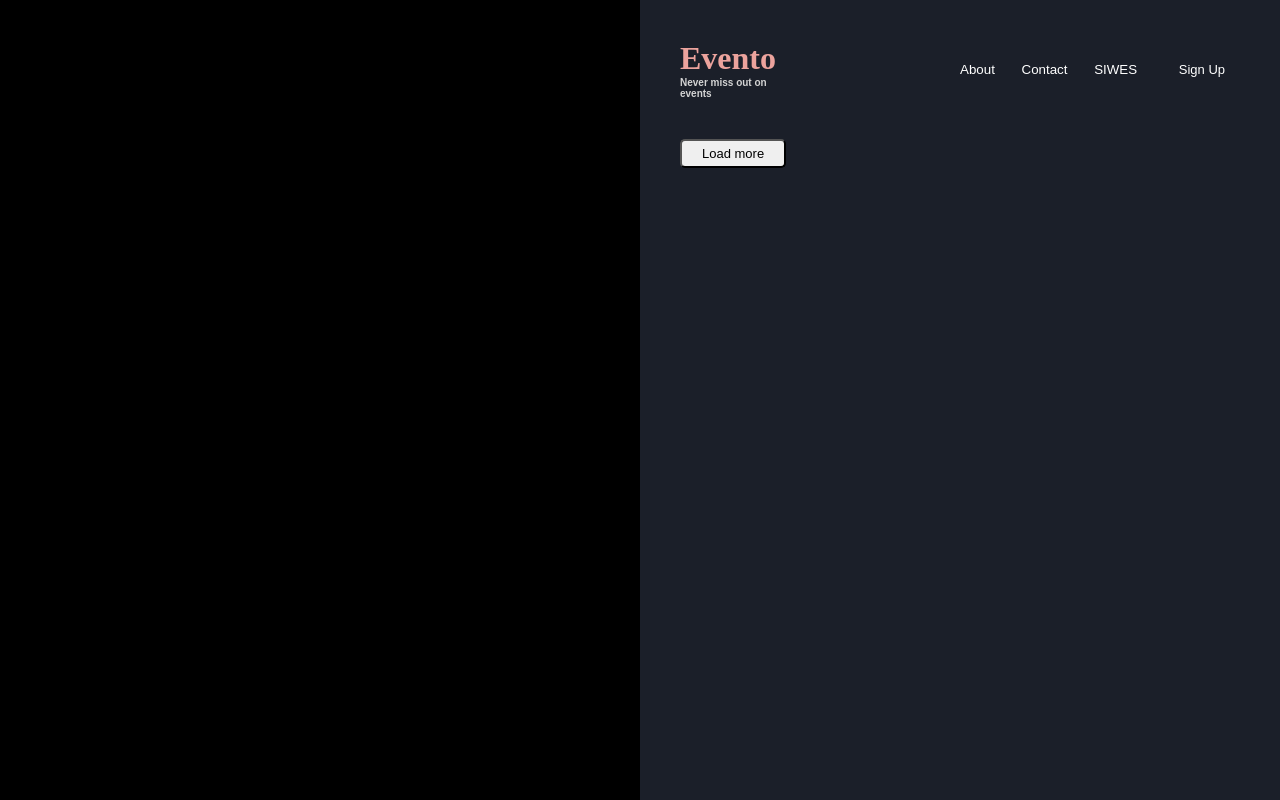
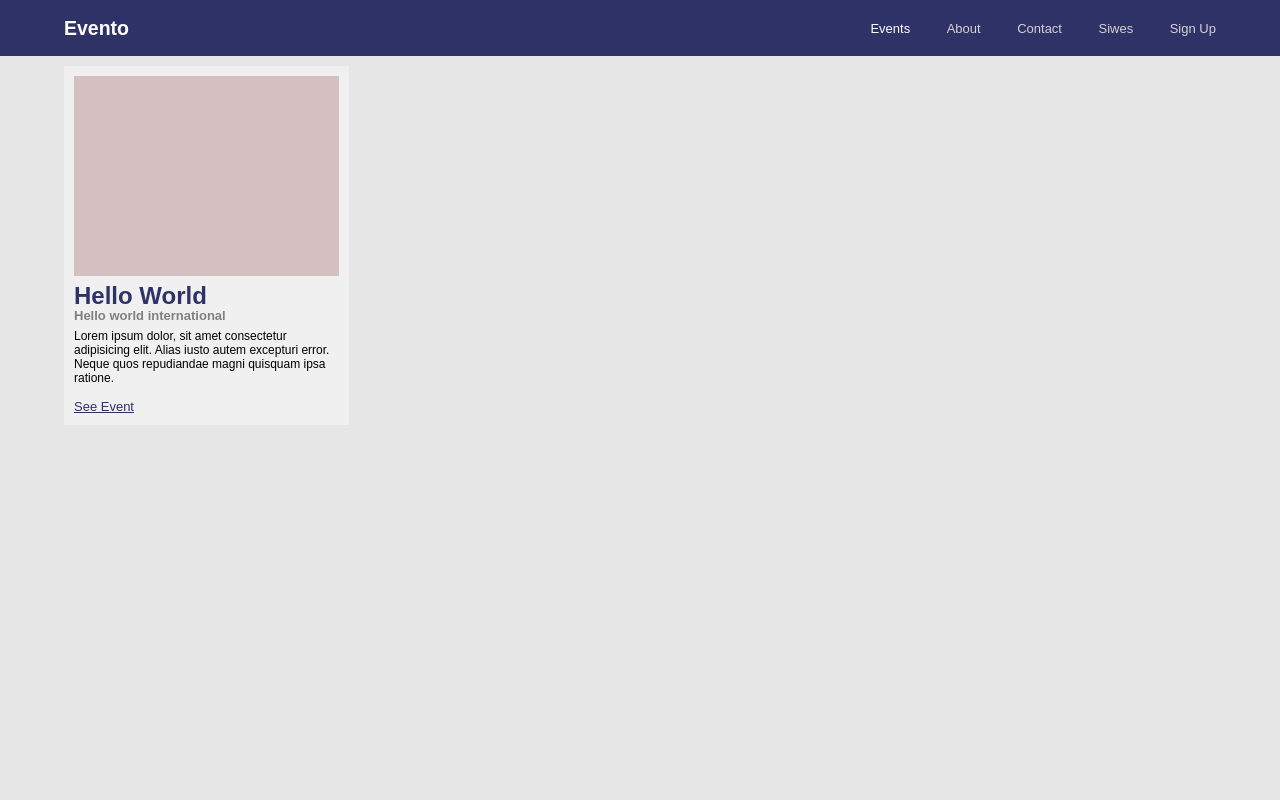
Before and after one commit to Chighold/evento, a website: page pages/home.html in a window 1280 px wide. Drawn offline with Linux system fonts and the light colour scheme; files that its build step writes are made by us from their sources; files whose address does not match are found by name.

Commit message:
Home page update

```diff
--- a/pages/home.html
+++ b/pages/home.html
@@ -2,32 +2,28 @@
 <html lang="en">
 <head>
     <title> Evento | Welcome </title>
-    <link rel="stylesheet" href="styles/home.css">
-    <script src="https://kit.fontawesome.com/b8ef5b471e.js" crossorigin="anonymous"></script>
-    <script type="module" src="/scripts/Processes.js"></script>
+    <link rel="stylesheet" href="../styles/home.css">
 </head>
 <body>
-    <div id="backdrop">
-        <img src="img/pix6.jpg" alt="">
+    <div id="header">
+        <h2> Evento </h2>
+        <div id="links">
+            <a href="pages/home.html"> Events </a>
+            <a href="pages/about.html"> About </a>
+            <a href="pages/contact.html"> Contact </a>
+            <a href="pages/home.html"> Siwes </a>
+            <a href="pages/host.html"> Sign Up </a>
+        </div>
     </div>
-    <div id="background">
-        <div id="header">
-            <div id="name">
-                <h2 id="n"> Evento </h2>
-                <p> Never miss out on events </p>
+    <div id="body">
+        <div class="event">
+            <div class="pic"></div>
+            <h2> Hello World </h2>
+            <h3> Hello world international </h3>
+            <p> Lorem ipsum dolor, sit amet consectetur adipisicing elit. Alias iusto autem excepturi error. Neque quos repudiandae magni quisquam ipsa ratione. </p>
+            <div>
+                <u> See Event </u>
             </div>
-            <div id="navs">
-                <a href="pages/about.html" class="nav">About</a>
-                <a href="pages/contact.html" class="nav">Contact</a>
-                <a href="pages/contact.html" class="nav">SIWES</a>
-                <a id="sign"> Sign Up </a>
-            </div>
-        </div>
-        <div id="scroll">
-            <div id="events">
-                <!-- Content populated by welcome.js -->
-            </div>
-            <button onclick="loadMore()" id="loadMore"> Load more </button>
         </div>
     </div>
 </body>
--- a/styles/home.css
+++ b/styles/home.css
@@ -1,149 +1,78 @@
-*{
+body, html {
     margin: 0;
     padding: 0;
     font-family: sans-serif;
 }
-
-:root{
-    --color-primary:#2653af;
-    --color-success:#eca39d;
-    --color-black:#0000;
-    --color-bg:#1b1f29;
-    ---color-bg1:#2e3267;
-    --color-bg2:#424890;
-}
-
-#backdrop {
-    width: 50%;
-    height: 100vh;
-    position: fixed;
-    background-color: black;
-}
-#backdrop img {
-    height: 100%;
-    margin-left: -100px;
-}
-#background {
-    position: fixed;
-    top: 0%;
-    left: 50%;
-    width: 50%;
-    height: 100%;
-    padding: 40px;
-    box-sizing: border-box;
-    background-color: var(--color-bg);
+body{
     display: flex;
     flex-direction: column;
-    align-items: center;
+    width: 100%;
+    height: 100vh;
+    background-color: rgb(230, 230, 230);
 }
 #header {
-    display: flex;
+    box-sizing: border-box;
     width: 100%;
-    justify-content: space-between;
-    align-items: center;
-}
-#name{
-  width: 20%;
-}
- #navs {
-  width: 50%;
+    background-color: #2e3267;
     display: flex;
     justify-content: space-between;
     align-items: center;
     color: white;
-
+    font-size: small;
+    padding: 0px 5%;
+    height: 7%;
 }
-#navs:hover{
+#links {
+    width: 30%;
+    display: flex;
+    justify-content: space-between;
+    color: lightgray;
+}
+#links a {
+    color: lightgray;
+    text-decoration: none;
+}
+#links a:hover{
+    color: white;
     cursor: pointer;
 }
-.nav {
-  text-decoration: none;
+#links a:nth-child(1) {
     color: white;
-  font-size: smaller;
 }
-.nav:hover {
-  text-decoration: overline;
-  text-decoration-color: #f75842;
-}
-#sign {
-  border: 0;
-  background: var(--color-danger);
-  padding: 10px 15px;
-  border-radius: 5px;
+#body {
+    box-sizing: border-box;
     color: white;
-  font-size: small;
-}
-#sign:hover{
-    box-shadow: 1px -5px 20px 1px rgb(20, 20, 20);
-}
-#background #n {
-    font-size: xx-large;
-    font-family: ink free;
-    color: #eca39d;
-}
-#background p{
-    font-size: x-small;
-    font-weight: bold;
-    font-family: sans-serif;
-    color: lightgrey;
-
-}
-#scroll{
     width: 100%;
-    height: 100%;
-    overflow-y: scroll;
-}
-#events {
-    width: 100%;
-
-    padding: 20px 0;
+    height: 93%;
+    padding: 10px 5%;
 }
 .event {
+    width: 23%;
+    background-color: rgb(240, 240, 240);
+    padding: 10px
+}
+.event .pic {
     width: 100%;
-    height: 100px;
-    margin: 10px 0;
-    padding: 5px 20px;
-    box-sizing: border-box;
-    display: flex;
-    justify-content: space-between;
-    align-items: center;
-    background: #10131b;
-    border-radius: 15px;
+    height: 200px;
+    background-color: rgba(100, 0, 0, 0.2);
 }
-.event .img {
-    width: 80px;
-    height: 80px;
-    background: rgb(50, 50, 50);
-    border-radius: 50%;
+.event h2 {
+    color: #2e3267;
+    line-height: 0px;
 }
-.event .info{
-    width: 70%;
-    height: 100%;
-    padding: 0px 10px;
-    color: white;
-    display: flex;
-    flex-direction: column;
-    justify-content: center;
+.event h3 {
+    line-height: 0px;
+    color: gray;
+    font-size: small;
+    font-weight: bold;
 }
-.event .info h2 {
-    font-size: large;
-    color: lightgray;
+.event p {
+    color: gray;
+    font-size: 12px;
+    color: black;
 }
-.event .info h3 {
+.event u {
+    color: #2e3267;
     font-size: small;
-    font-weight: lighter;
-    color: #eca39d;
+    cursor: pointer;
 }
-.event .info span {
-    font-size: smaller;
-    color: var(--color-danger);
-}
-.like {
-    width: 15%;
-}
-#loadMore {
-    padding: 5px 20px;
-    border-radius: 5px;
-    cursor: pointer;
-    font-size: small;
-}
--- a/styles/index.css
+++ b/styles/index.css
@@ -27,6 +27,10 @@ body{
     display: flex;
     justify-content: space-between;
     color: lightgray;
+}
+#links a {
+    color: lightgray;
+    text-decoration: none;
 }
 #links a:hover{
     color: white;
```
Also changed, not shown: index.html (+5 -5 lines). Lines whose indentation alone changed are shown as unchanged.
